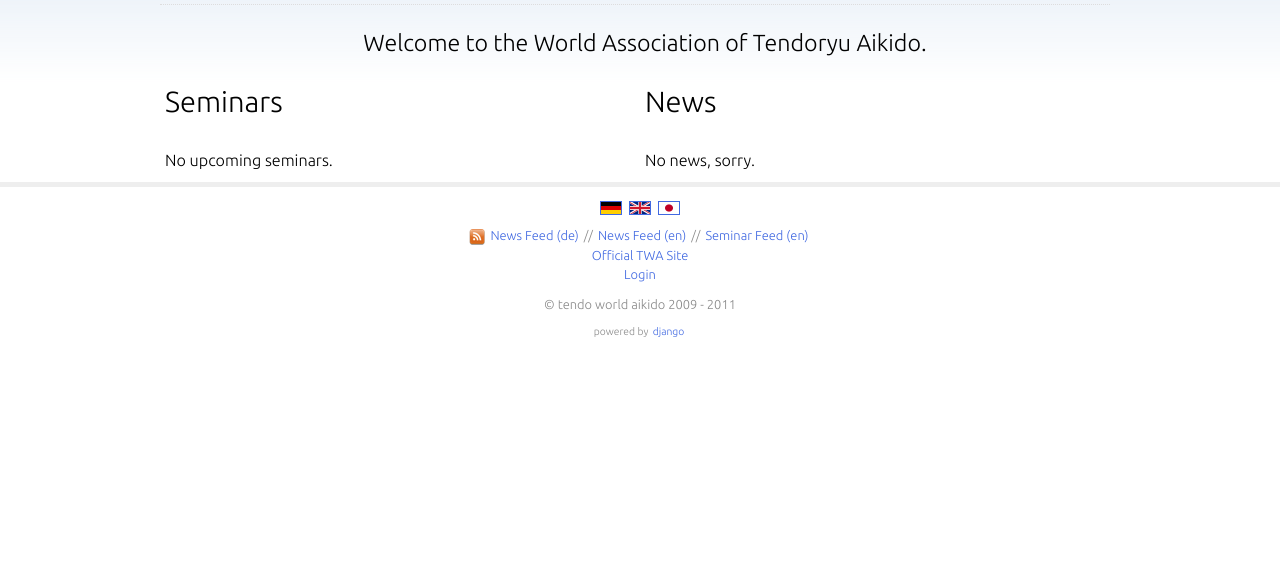
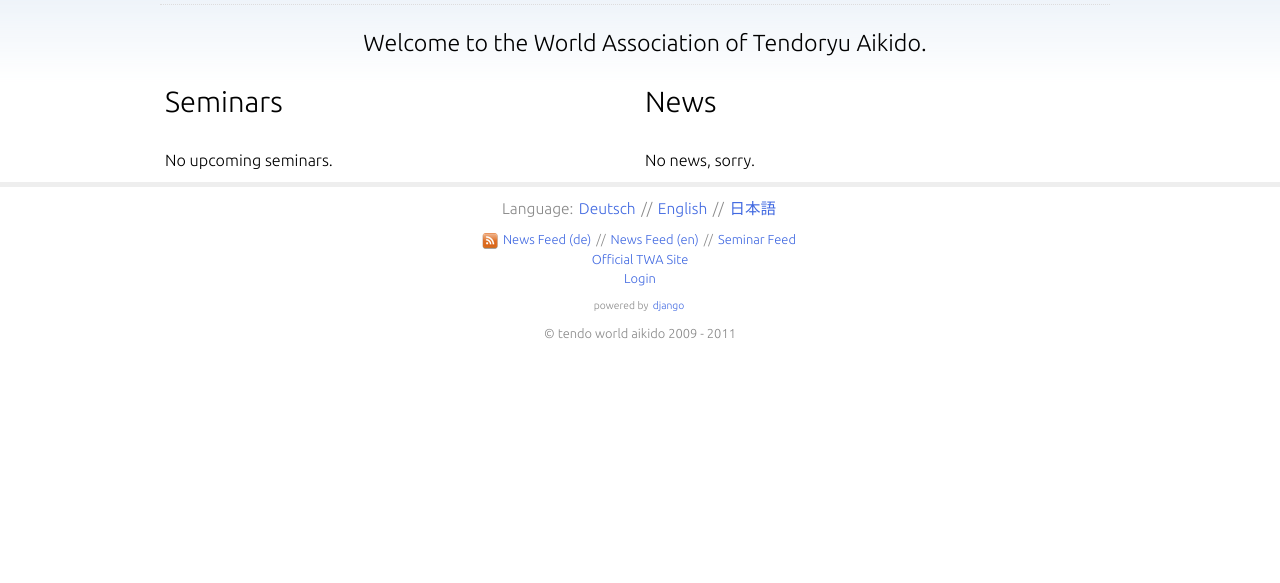
Before and after one commit to marcusti/mti-twa, a Django app: template templates/2011/index.html in a window 1280 px wide. Shown: the part 140-723 px from the top of the page. Run offline with Django 3.2, Linux system fonts and the light colour scheme; the template is opened without the code that fills it, so the values that code supplies are empty; parts of the project's set-up code (start-up, migrations or seed data) failed here and were passed over; some libraries are stand-ins or nearby versions.

Commit message:
languages layout

```diff
--- a/templates/2011/index.html
+++ b/templates/2011/index.html
@@ -177,17 +177,18 @@
         <!-- FOOTER -->
 
         <div id="footer">
-            <div class="bottom-space">
-                <a href="/lang/de/"><img class="flag" src="/static/images/de.png" alt="[de]" title="Deutsch" /></a>
-                <a href="/lang/en/"><img class="flag" src="/static/images/en.png" alt="[en]" title="English" /></a>
-                <a href="/lang/ja/"><img class="flag" src="/static/images/ja.png" alt="[ja]" title="日本語" /></a>
+            <div class="bottom-space languages">
+                {% trans 'Language' %}:
+                <a href="/lang/de/">Deutsch</a> //
+                <a href="/lang/en/">English</a> //
+                <a href="/lang/ja/">日本語</a>
             </div>
 
             <div>
                 <img src="/static/images/feed.png" alt="News Feeds" />
                 <a href="/feed/news-de/">News Feed (de)</a> //
                 <a href="/feed/news-en/">News Feed (en)</a> //
-                <a href="/feed/seminars/">Seminar Feed (en)</a>
+                <a href="/feed/seminars/">Seminar Feed</a>
             </div>
 
             <div>
@@ -206,12 +207,12 @@
                 {% endif %}
             </div>
 
-            <div class="bottom-space">
-                &copy; tendo world aikido 2009 - {% now "Y" %}
+            <div class="small bottom-space">
+                powered by <a href="https://www.djangoproject.com/" target="_blank">django</a>
             </div>
 
-            <div class="small">
-                powered by <a href="https://www.djangoproject.com/" target="_blank">django</a>
+            <div class="">
+                &copy; tendo world aikido 2009 - {% now "Y" %}
             </div>
 
         </div>
--- a/templates/static/css/tendokan2011.css
+++ b/templates/static/css/tendokan2011.css
@@ -49,6 +49,7 @@ th {font-size: 1.2em; font-weight: normal; padding-bottom: 10px;}
 .flatpage li {margin-left: 10px; padding-left: 10px;}
 .flatpage .news-content img {float: right;}
 .img-left {margin-right: 3px;}
+.languages {font-size: 1.2em;}
 .left {text-align: left;}
 .logo {vertical-align: middle; text-align: center;}
 .menu-entry {padding: 2px;}
```
Also changed, not shown: locale/de/LC_MESSAGES/django.po, 1 other file.
